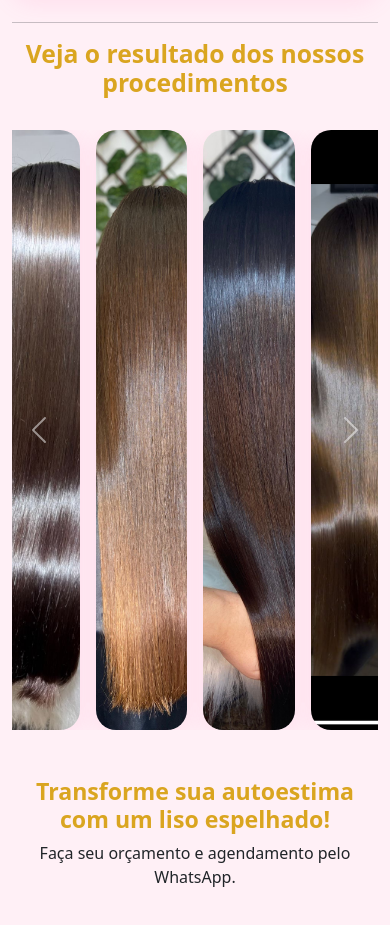
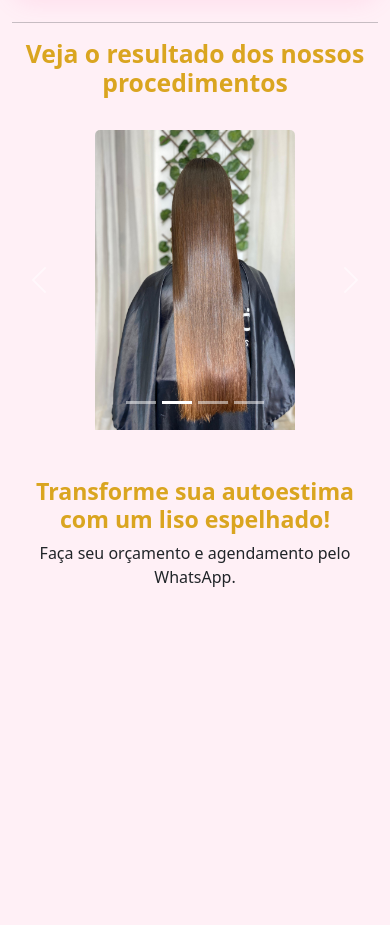
Before and after one commit to eliel-cenaa/amanda_agenda, a plain HTML site: page index.html in a window 390 px wide. Shown: the part 1048-1973 px from the top of the page. After the commit the page ends 1677 px from the top, so only its background shows below. Drawn offline with nearby package versions, Linux system fonts and the light colour scheme.

Commit message:
continuaçao

```diff
--- a/index.html
+++ b/index.html
@@ -36,10 +36,30 @@
                     <div class="carousel-inner">
                         <div class="carousel-item active">
                             <div class="d-flex justify-content-center">
-                                <img src="img/fotocabelo.jpeg" class="d-block w-25 mx-2 banner-img" alt="Cabelo liso resultado 3">
-                                <img src="img/cabelo amandaa 2.jpeg" class="d-block w-25 mx-2 banner-img" alt="Cabelo amanda 2 alternativo">
-                                <img src="img/cabeloamanda3.jpeg" class="d-block w-25 mx-2 banner-img" alt="Cabelo amanda 3">
-                                <img src="img/cabeloamanda4.jpeg" class="d-block w-25 mx-2 banner-img" alt="Cabelo amanda 4">
+                                <div class="card border-0 mx-2" style="width: 300px;">
+                                    <img src="img/fotocabelo.jpeg" class="card-img-top" alt="Cabelo liso resultado 3" style="height: 400px; object-fit: cover;">
+                                </div>
+                            </div>
+                        </div>
+                        <div class="carousel-item">
+                            <div class="d-flex justify-content-center">
+                                <div class="card border-0 mx-2" style="width: 300px;">
+                                    <img src="img/cabelo amandaa 2.jpeg" class="card-img-top" alt="Cabelo amanda 2 alternativo" style="height: 400px; object-fit: cover;">
+                                </div>
+                            </div>
+                        </div>
+                        <div class="carousel-item">
+                            <div class="d-flex justify-content-center">
+                                <div class="card border-0 mx-2" style="width: 300px;">
+                                    <img src="img/cabeloamanda3.jpeg" class="card-img-top" alt="Cabelo amanda 3" style="height: 400px; object-fit: cover;">
+                                </div>
+                            </div>
+                        </div>
+                        <div class="carousel-item">
+                            <div class="d-flex justify-content-center">
+                                <div class="card border-0 mx-2" style="width: 300px;">
+                                    <img src="img/cabeloamanda4.jpeg" class="card-img-top" alt="Cabelo amanda 4" style="height: 400px; object-fit: cover;">
+                                </div>
                             </div>
                         </div>
                     </div>
@@ -51,7 +71,31 @@
                         <span class="carousel-control-next-icon" aria-hidden="true"></span>
                         <span class="visually-hidden">Next</span>
                     </button>
+                    <!-- Indicadores de navegação -->
+                    <div class="carousel-indicators">
+                        <button type="button" data-bs-target="#carouselProcedimentos" data-bs-slide-to="0" class="active" aria-current="true" aria-label="Slide 1"></button>
+                        <button type="button" data-bs-target="#carouselProcedimentos" data-bs-slide-to="1" aria-label="Slide 2"></button>
+                        <button type="button" data-bs-target="#carouselProcedimentos" data-bs-slide-to="2" aria-label="Slide 3"></button>
+                        <button type="button" data-bs-target="#carouselProcedimentos" data-bs-slide-to="3" aria-label="Slide 4"></button>
+                    </div>
                 </div>
+
+                <style>
+                    .card {
+                        transition: transform 0.3s ease;
+                    }
+                    .card:hover {
+                        transform: scale(1.05);
+                    }
+                    @media (max-width: 768px) {
+                        .card {
+                            width: 200px !important;
+                        }
+                        .card img {
+                            height: 300px !important;
+                        }
+                    }
+                </style>
             </div>
         </div>
         <div class="row">
```
